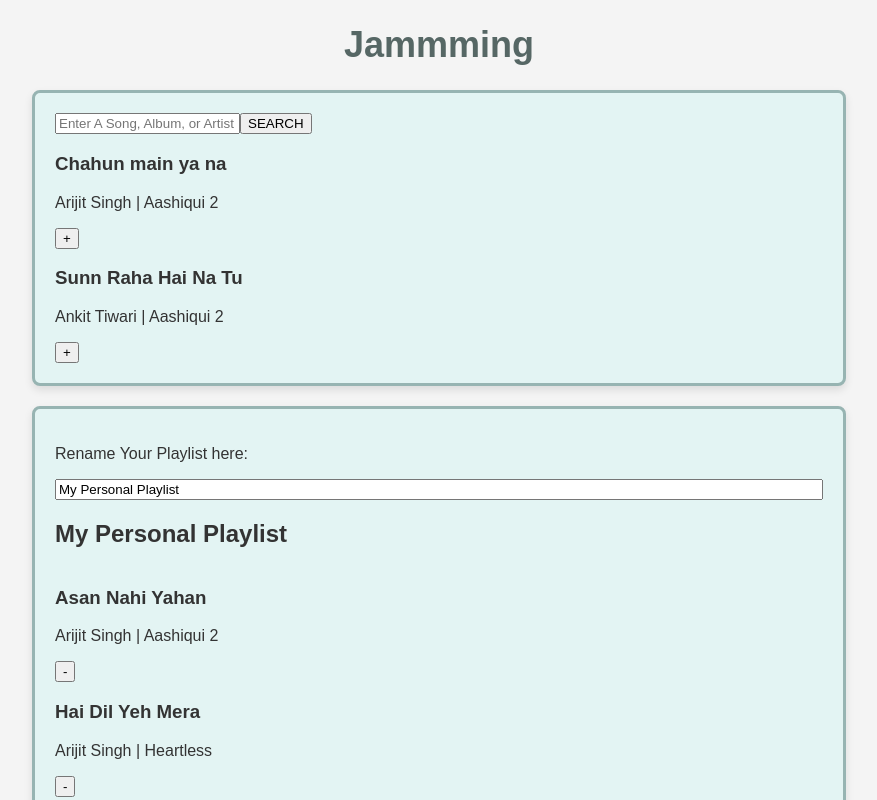
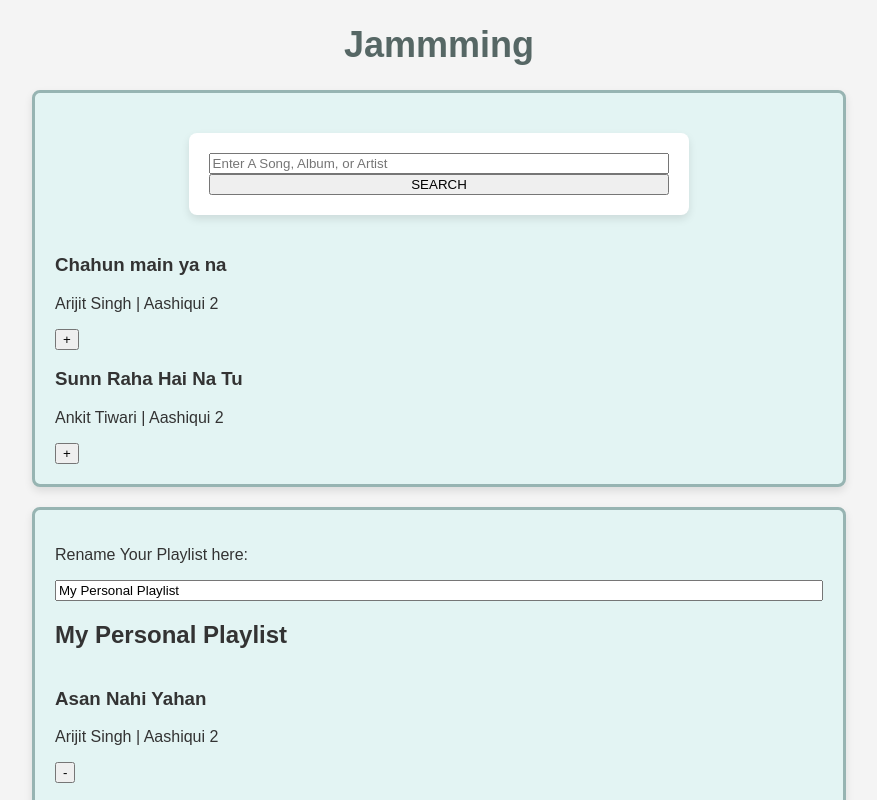
Before and after one commit to umairansar64/jammming, a React (Create React App) app: page / in a window 1280 px wide. Shown: the top 800 px of the page, without its empty margins (201-1078 px from the left). Built offline with nearby package versions, Linux system fonts and the light colour scheme.

Commit message:
Remove unused variables

```diff
--- a/package.json
+++ b/package.json
@@ -34,5 +34,8 @@
       "last 1 firefox version",
       "last 1 safari version"
     ]
+  },
+  "devDependencies": {
+    "@babel/plugin-proposal-private-property-in-object": "x.y.z"
   }
 }
--- a/src/components/SearchBar/SearchBar.js
+++ b/src/components/SearchBar/SearchBar.js
@@ -16,7 +16,7 @@ function SearchBar(props) {
   };
 
   return (
-      <div className="SearchBar">
+      <div className={styles.SearchBar}>
           <input placeholder="Enter A Song, Album, or Artist" onChange={handleTermChange} />
           <button className="SearchButton" onClick={search}>SEARCH</button>
       </div>
```
